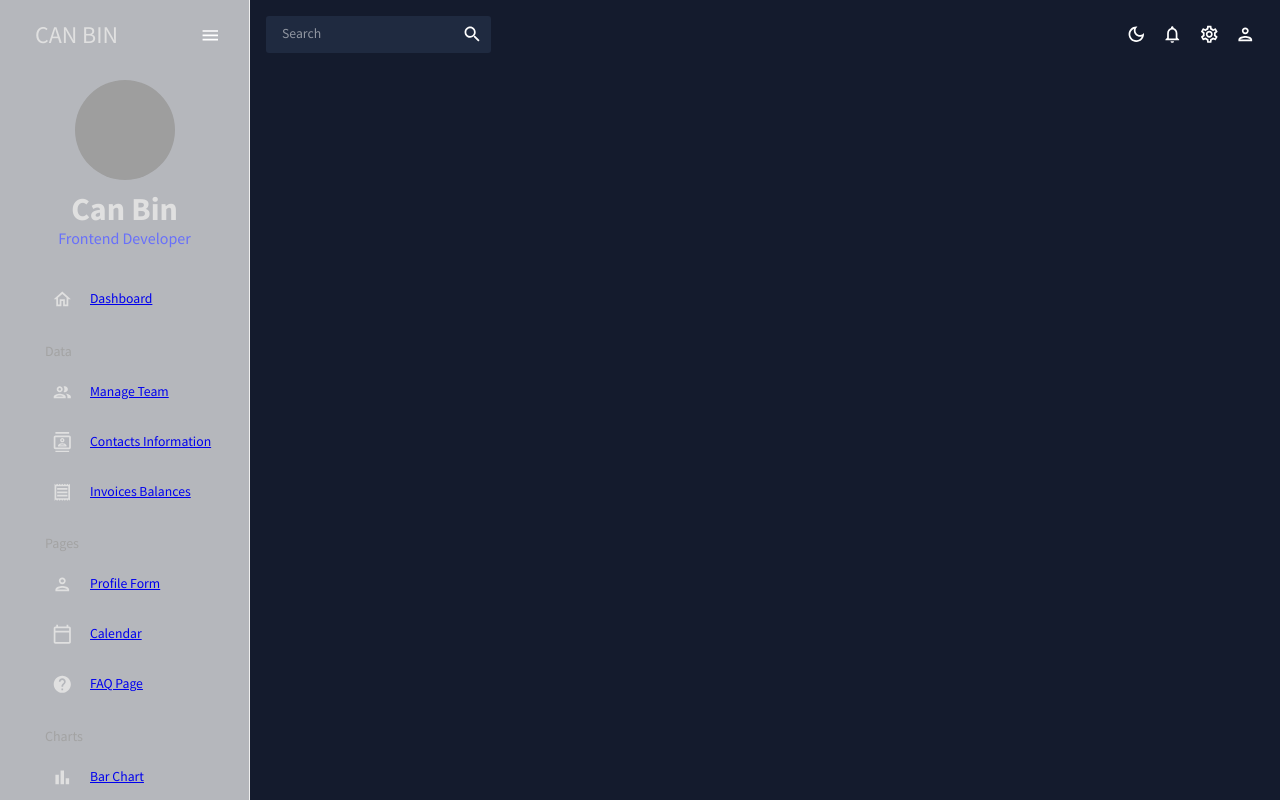
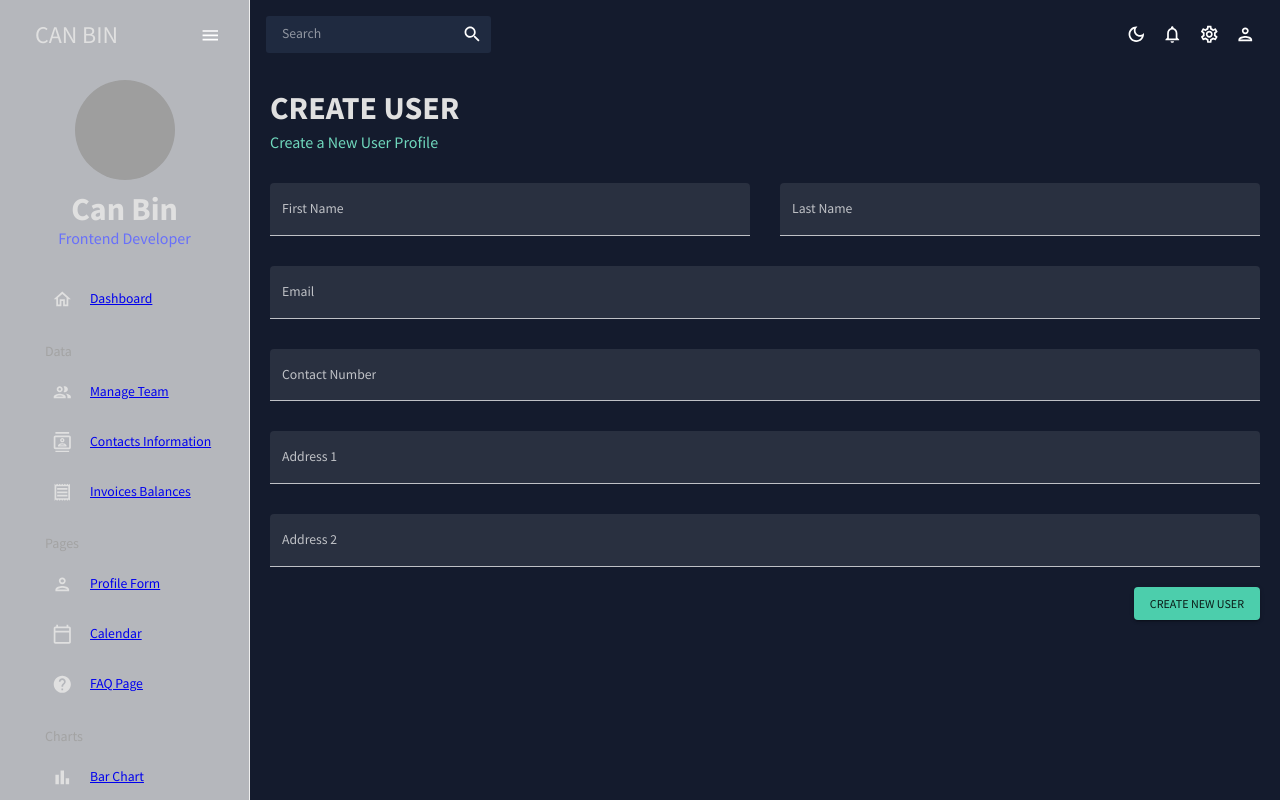
Before and after one commit to Can-Bin/React-Dashboard-App, a React (Create React App) app: page /form in a window 1280 px wide. Shown: the top 800 px of the page. Built offline with nearby package versions, Linux system fonts and the light colour scheme; grey boxes are pictures that could not be loaded.

Commit message:
user form created

```diff
--- a/src/App.js
+++ b/src/App.js
@@ -8,6 +8,7 @@
 import Team from './scenes/team';
 import Contacts from "./scenes/contacts"
 import Invoices from "./scenes/invoices"
+import Form from './scenes/form';
 
 
 
@@ -27,7 +28,7 @@
                             <Route path='/team' element={<Team/>}/>
                             <Route path='/contacts' element={<Contacts/>}/>
                             <Route path='/invoices' element={<Invoices/>}/>
-                            {/* <Route path='/form' element={<Form/>}/> */}
+                            <Route path='/form' element={<Form/>}/>
                             {/* <Route path='/bar' element={<Bar/>}/> */}
                             {/* <Route path='/pie' element={<Pie/>}/> */}
                             {/* <Route path='/line' element={<Line/>}/> */}
--- /dev/null
+++ b/src/scenes/form/index.js
@@ -0,0 +1,138 @@
+import {Box, Button, TextField} from "@mui/material";
+import {Formik} from "formik";
+import * as yup from "yup";
+import useMediaQuery from "@mui/material/useMediaQuery";
+import Header from "../../components/Header";
+
+const initialValues = {
+    firstName: "",
+    lastName: "",
+    email: "",
+    contact: "",
+    address1: "",
+    address2: "",
+}
+
+const phoneRegExp =/^((\+[1-9]{1,4}[ -]?)|(\([0-9]{2,3}\)[ -]?)|([0-9]{2,4})[ -]?)*?[0-9]{3,4}[ -]?[0-9]{3,4}$/;
+
+const userSchema = yup.object().shape({
+    firstName: yup.string().required("required"),
+    lastName: yup.string().required("required"),
+    email: yup.string().email("invalid email").required("required"),
+    contact: yup.string().matches(phoneRegExp, "Phone number is not valid").required("required"),
+    address1: yup.string().required("required"),
+    address2: yup.string().required("required"),
+})
+
+
+const Form = () => {
+    const isNonMobile = useMediaQuery("(min-width: 600px)")
+    const handleFormSubmit = (values) => {
+        console.log(values)
+    }
+    return(
+        <Box m="20px">
+            <Header title="CREATE USER" subtitle="Create a New User Profile"/>
+            <Formik
+                onSubmit={handleFormSubmit}
+                initialValues={initialValues}
+                validationSchema={userSchema}
+            >
+                {({values, errors, touched, handleBlur, handleChange, handleSubmit}) => (
+                    <form onSubmit={handleSubmit}>
+                        <Box display="grid" gap="30px" gridTemplateColumns="repeat(4,minmax(0, 1fr))" sx={{
+                            "& > div": {gridColumn: isNonMobile ? undefined : "span 4"}
+                        }}>
+                        <TextField
+                        fullWidth
+                        variant="filled"
+                        type="text"
+                        label= "First Name"
+                        onBlur={handleBlur}
+                        onChange={handleChange}
+                        value={values.firstName}
+                        name="firstName"
+                        error={!!touched.firstName && !!errors.firstName}
+                        helperText={touched.firstName && errors.firstName}
+                        sx={{gridColumn: "span 2"}}
+                        />
+                        <TextField
+                        fullWidth
+                        variant="filled"
+                        type="text"
+                        label= "Last Name"
+                        onBlur={handleBlur}
+                        onChange={handleChange}
+                        value={values.lastName}
+                        name="lastName"
+                        error={!!touched.lastName && !!errors.lastName}
+                        helperText={touched.lastName && errors.lastName}
+                        sx={{gridColumn: "span 2"}}
+                        />
+                        <TextField
+                        fullWidth
+                        variant="filled"
+                        type="text"
+                        label= "Email"
+                        onBlur={handleBlur}
+                        onChange={handleChange}
+                        value={values.email}
+                        name="email"
+                        error={!!touched.email && !!errors.email}
+                        helperText={touched.email && errors.email}
+                        sx={{gridColumn: "span 4"}}
+                        />
+                        <TextField
+                        fullWidth
+                        variant="filled"
+                        type="text"
+                        label= "Contact Number"
+                        onBlur={handleBlur}
+                        onChange={handleChange}
+                        value={values.contact}
+                        name="contact"
+                        error={!!touched.contact && !!errors.contact}
+                        helperText={touched.contact && errors.contact}
+                        sx={{gridColumn: "span 4"}}
+                        />
+                        <TextField
+                        fullWidth
+                        variant="filled"
+                        type="text"
+                        label= "Address 1"
+                        onBlur={handleBlur}
+                        onChange={handleChange}
+                        value={values.address1}
+                        name="address1"
+                        error={!!touched.address1 && !!errors.address1}
+                        helperText={touched.address1 && errors.address1}
+                        sx={{gridColumn: "span 4"}}
+                        />
+                        <TextField
+                        fullWidth
+                        variant="filled"
+                        type="text"
+                        label= "Address 2"
+                        onBlur={handleBlur}
+                        onChange={handleChange}
+                        value={values.address2}
+                        name="address2"
+                        error={!!touched.address2 && !!errors.address2}
+                        helperText={touched.address2 && errors.address2}
+                        sx={{gridColumn: "span 4"}}
+                        />
+                        </Box>
+                        <Box display="flex" justifyContent="end" mt="20px">
+                            <Button type="submit" color="secondary" variant="contained">
+                                Create New User
+                            </Button>
+                        </Box>
+                    </form>
+                )}
+
+            </Formik>
+        </Box>
+    )
+}
+
+export default Form;
```
